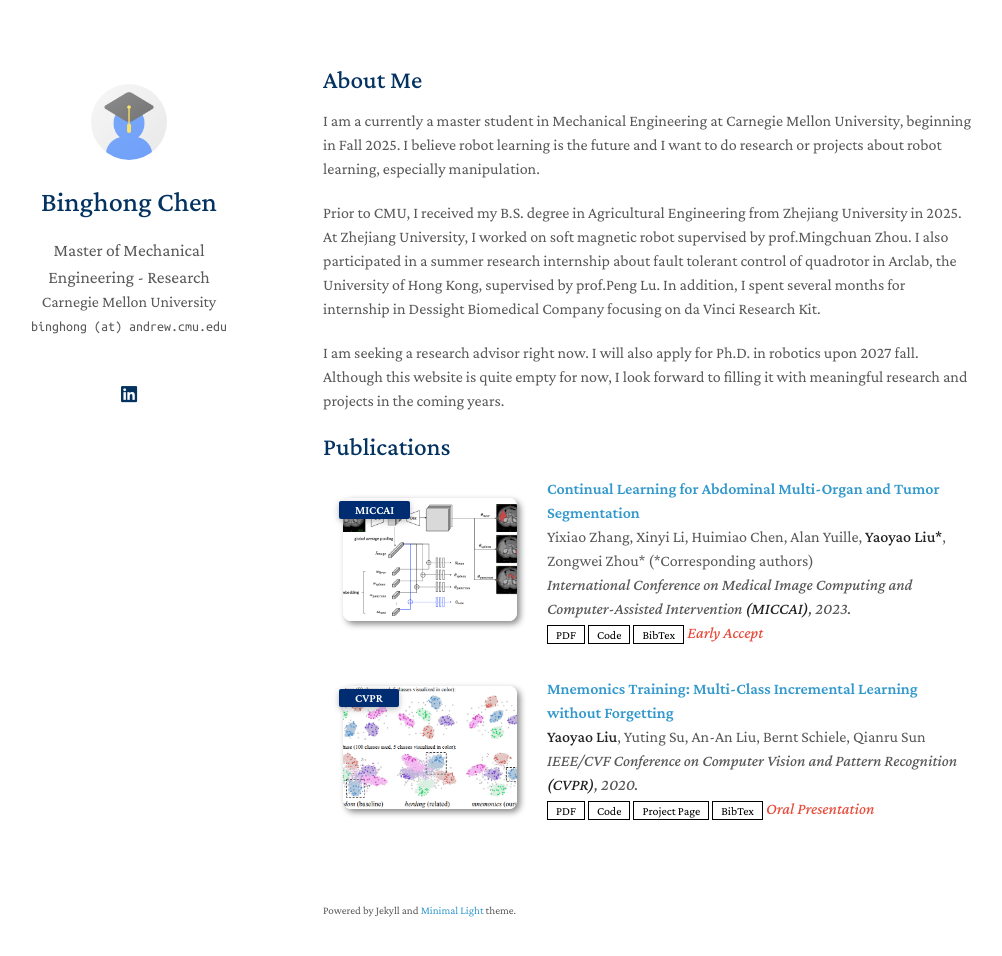
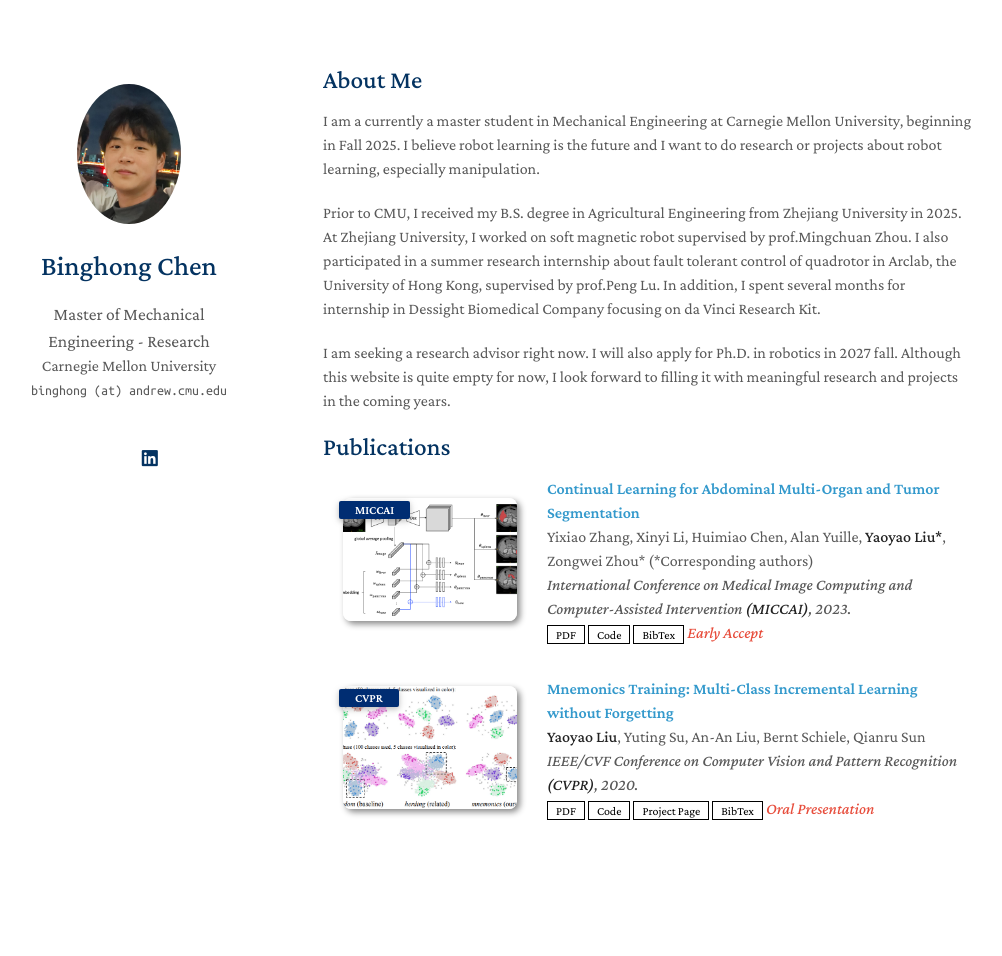
Before and after one commit to wudiCBH/binghongchen.github.io, a Jekyll site: the page built from index.md, in a window 1280 px wide and 991 px high. Shown: the top 956 px of the window, without its empty margins (147-1149 px from the left). Built offline with Jekyll 4.4.1, drawn with Linux system fonts in a browser that asks for light colours; a style sheet for code colours, icons or effects is not loaded; our own code applies the rules of GitHub Pages for plain Markdown files.

Commit message:
add photos

```diff
--- a/_config.yml
+++ b/_config.yml
@@ -16,21 +16,21 @@ canonical: https://minimal-light-theme.yliu.me/
 cv_link: assets/files/Resume.pdf
 # github_link: https://github.com/
 linkedin: www.linkedin.com/in/binghong-chen-003683320
-twitter: https://twitter.com/
+# twitter: https://twitter.com/
 
 # Images (e.g., your profile picture and your website's favicon)
 # "favicon" and "favicon_dark" are used for the light and dark modes, respectively.
-avatar: ./assets/img/avatar.png
-favicon: ./assets/img/favicon.png
-favicon_dark: ./assets/img/favicon-dark.png
+avatar: ./assets/img/me.jpg
+# favicon: ./assets/img/favicon.png
+# favicon_dark: ./assets/img/favicon-dark.png
 
 # Footnote
 # You may use the option to disable the footnote, "Powered by Jekyll and Minimal Light theme."
-enable_footnote: true
+enable_footnote: False
 
 # Auto Dark Mode
 # You may use the option to disable the automatic dark theme
-auto_dark_mode: true
+auto_dark_mode: False
 
 # Font
 # You can use this option to choose between Serif or Sans Serif fonts.
--- a/index.md
+++ b/index.md
@@ -8,7 +8,7 @@ I am a currently a master student in Mechanical Engineering at Carnegie Mellon U
 
 Prior to CMU, I received my B.S. degree in Agricultural Engineering from Zhejiang University in 2025. At Zhejiang University, I worked on soft magnetic robot supervised by prof.Mingchuan Zhou. I also participated in a summer research internship about fault tolerant control of quadrotor in Arclab, the University of Hong Kong, supervised by prof.Peng Lu. In addition, I spent several months for internship in Dessight Biomedical Company focusing on da Vinci Research Kit.
 
-I am seeking a research advisor right now. I will also apply for Ph.D. in robotics upon 2027 fall. Although this website is quite empty for now, I look forward to filling it with meaningful research and projects in the coming years.
+I am seeking a research advisor right now. I will also apply for Ph.D. in robotics in 2027 fall. Although this website is quite empty for now, I look forward to filling it with meaningful research and projects in the coming years.
 
 {% include_relative _includes/publications.md %}
 
```
Also changed, not shown: assets/img/me.jpg (added).
